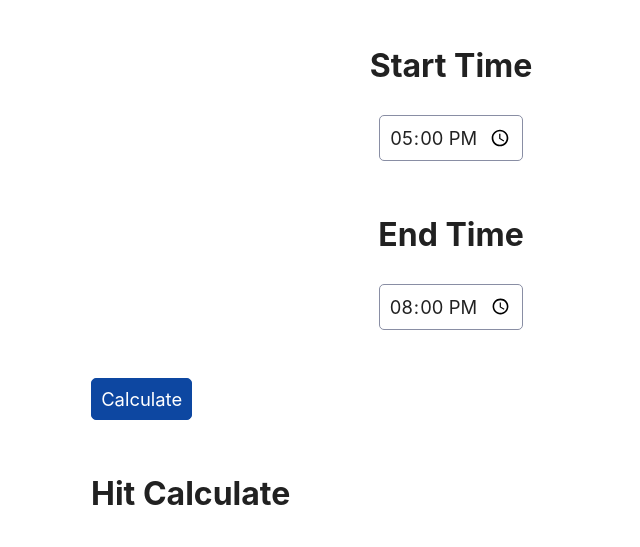
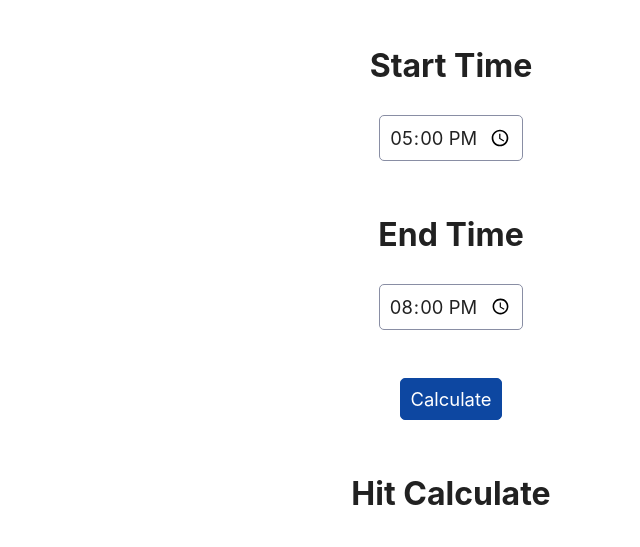
Before and after one commit to shinobiseb/time-calculator, a plain HTML site: page index.html in a window 1280 px wide. Shown: the whole page, without its empty margins (189-829 px from the left). Drawn offline with nearby package versions, Linux system fonts and the light colour scheme.

Commit message:
css styling fix

```diff
--- a/index.html
+++ b/index.html
@@ -21,9 +21,10 @@
                 <input id="End" type="time" value="20:00">
             </div>
 
-            <button id="Calculate-button" onClick="calculateTime()">Calculate</button>
-
-            <h3 id="Output"> Hit Calculate </h3>
+            <div class="final-div">
+                <button id="Calculate-button" onClick="calculateTime()">Calculate</button>
+                <h3 id="Output"> Hit Calculate </h3>
+            </div>
     </div>
     <script src="index.js"></script>
 </body>
--- a/styles.css
+++ b/styles.css
@@ -32,3 +32,10 @@ button {
     justify-content: center;
     align-items: center;
 }
+
+.final-div {
+    display: flex;
+    flex-direction: column;
+    align-items: center;
+    justify-content: center;
+}
```
